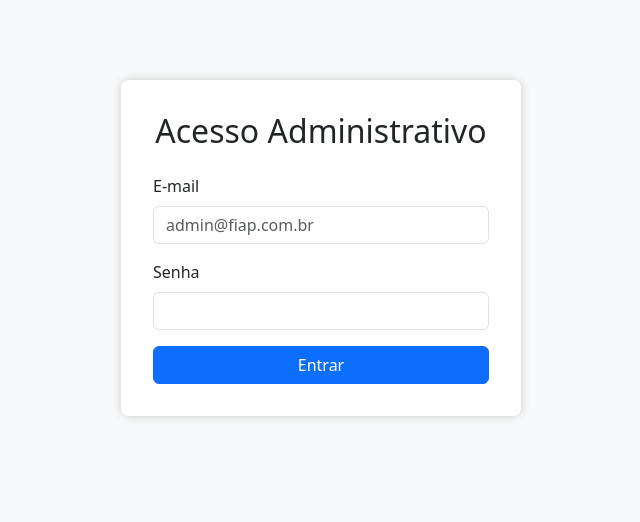
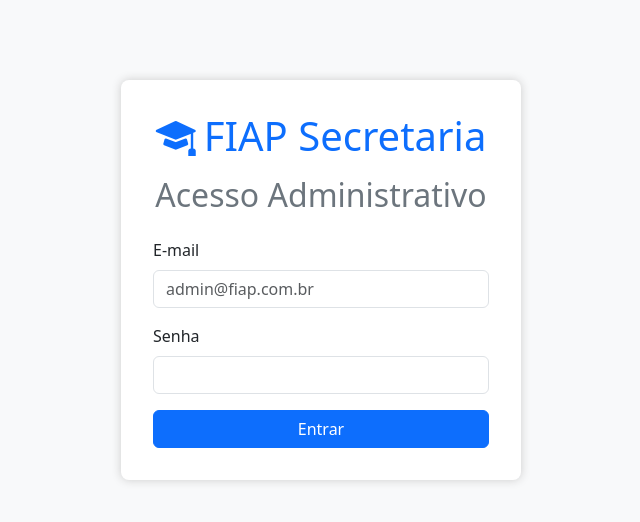
Before and after one commit to mariaritacasagrande/fiap-secretaria, a PHP site: page /login.php in a window 1280 px wide. Shown: the top 522 px of the page, without its empty margins (319-959 px from the left). Run offline with PHP 8.4, Linux system fonts and the light colour scheme.

Commit message:
Update login.php

```diff
--- a/views/auth/login.php
+++ b/views/auth/login.php
@@ -4,6 +4,7 @@
     <meta charset="UTF-8">
     <title>Login do Administrador</title>
     <link href="https://cdn.jsdelivr.net/npm/bootstrap@5.3.0/dist/css/bootstrap.min.css" rel="stylesheet">
+    <link href="https://cdn.jsdelivr.net/npm/bootstrap-icons@1.10.5/font/bootstrap-icons.css" rel="stylesheet">
     <style>
         .login-box {
             max-width: 400px;
@@ -16,20 +17,21 @@
     </style>
 </head>
 <body class="bg-light">
-    <div class="login-box">
-        <h2 class="mb-4 text-center">Acesso Administrativo</h2>
+    <div class="login-box text-center">
+        <h1 class="mb-3 text-primary"><i class="bi bi-mortarboard-fill me-2"></i>FIAP Secretaria</h1>
+        <h2 class="mb-4 text-secondary">Acesso Administrativo</h2>
 
         <?php if (!empty($erro)) : ?>
             <div class="alert alert-danger">E-mail ou senha inválidos.</div>
         <?php endif; ?>
 
         <form method="POST" action="index.php?page=auth&action=autenticar">
-            <div class="mb-3">
+            <div class="mb-3 text-start">
                 <label for="email" class="form-label">E-mail</label>
                 <input type="email" class="form-control" id="email" name="email" required placeholder="admin@fiap.com.br">
             </div>
 
-            <div class="mb-3">
+            <div class="mb-3 text-start">
                 <label for="senha" class="form-label">Senha</label>
                 <input type="password" class="form-control" id="senha" name="senha" required>
             </div>
```
